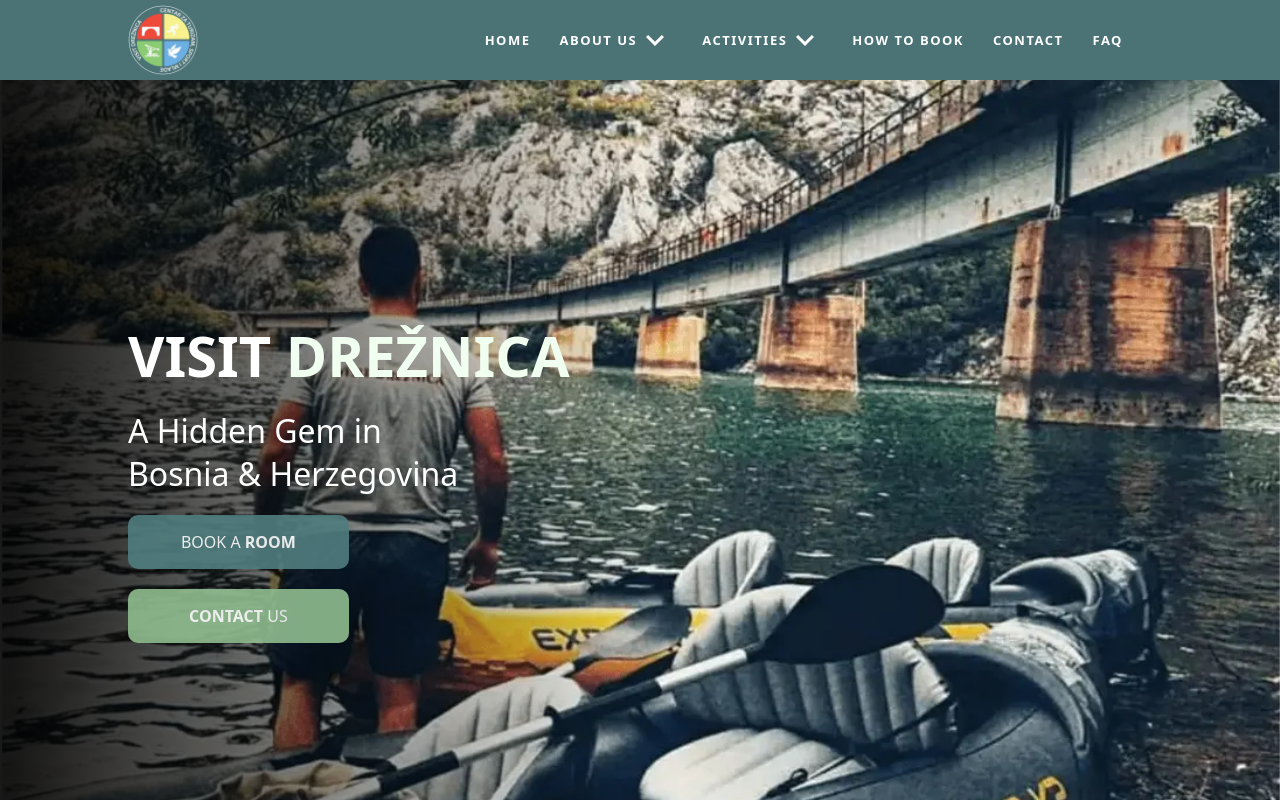
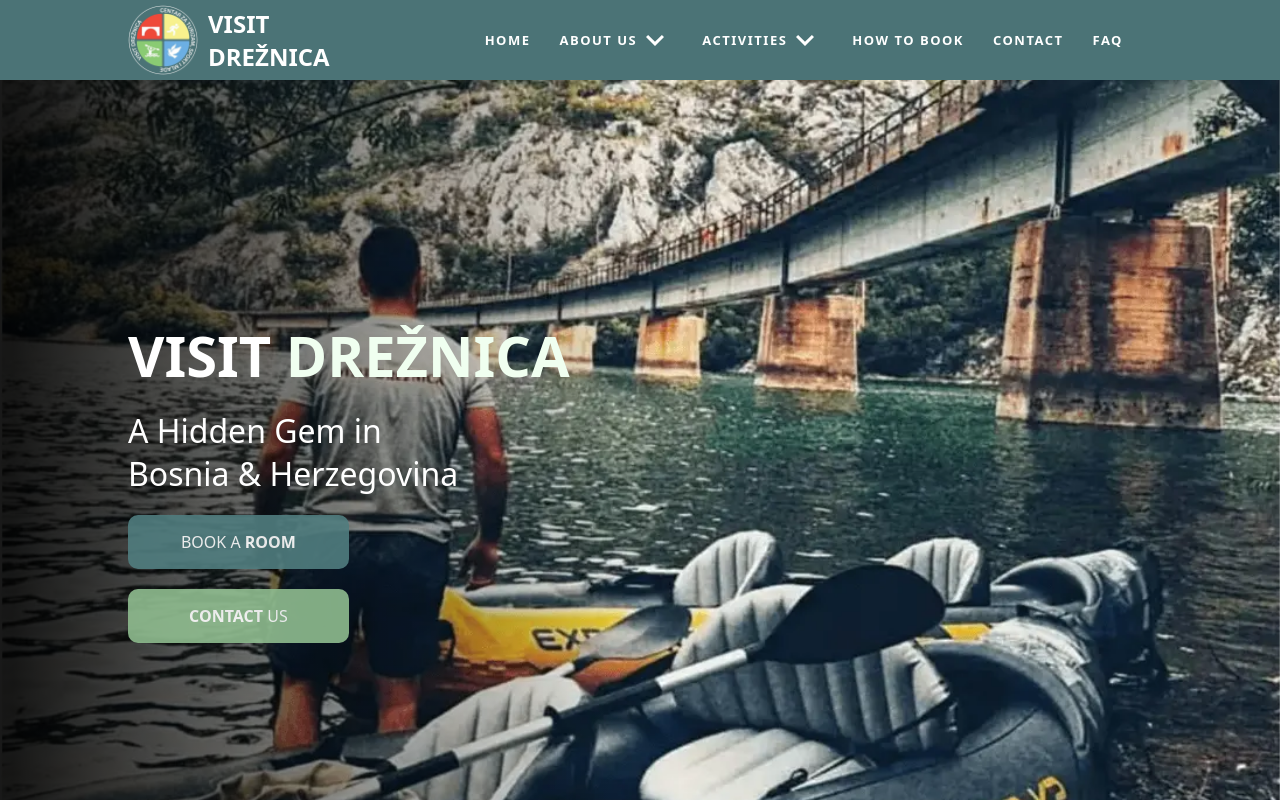
Before and after one commit to ErminMusic/Visit-Dreznica-Next, a Next.js app: page / in a window 1280 px wide. Shown: the top 800 px of the page. Built offline with nearby package versions, Linux system fonts and the light colour scheme.

Commit message:
Headline fixed

```diff
--- a/components/universal/Heder/HeaderLogo.js
+++ b/components/universal/Heder/HeaderLogo.js
@@ -9,6 +9,10 @@ function HeaderLogo() {
             <CustomLink href="/">
                 <Logo>
                     <LogoImage alt="Logo" src={logo} width={100} height={100} loading="lazy" />
+                    <h1>
+                        VISIT  <br />
+                        DREŽNICA
+                    </h1>
                 </Logo>
             </CustomLink>
         </>
```
